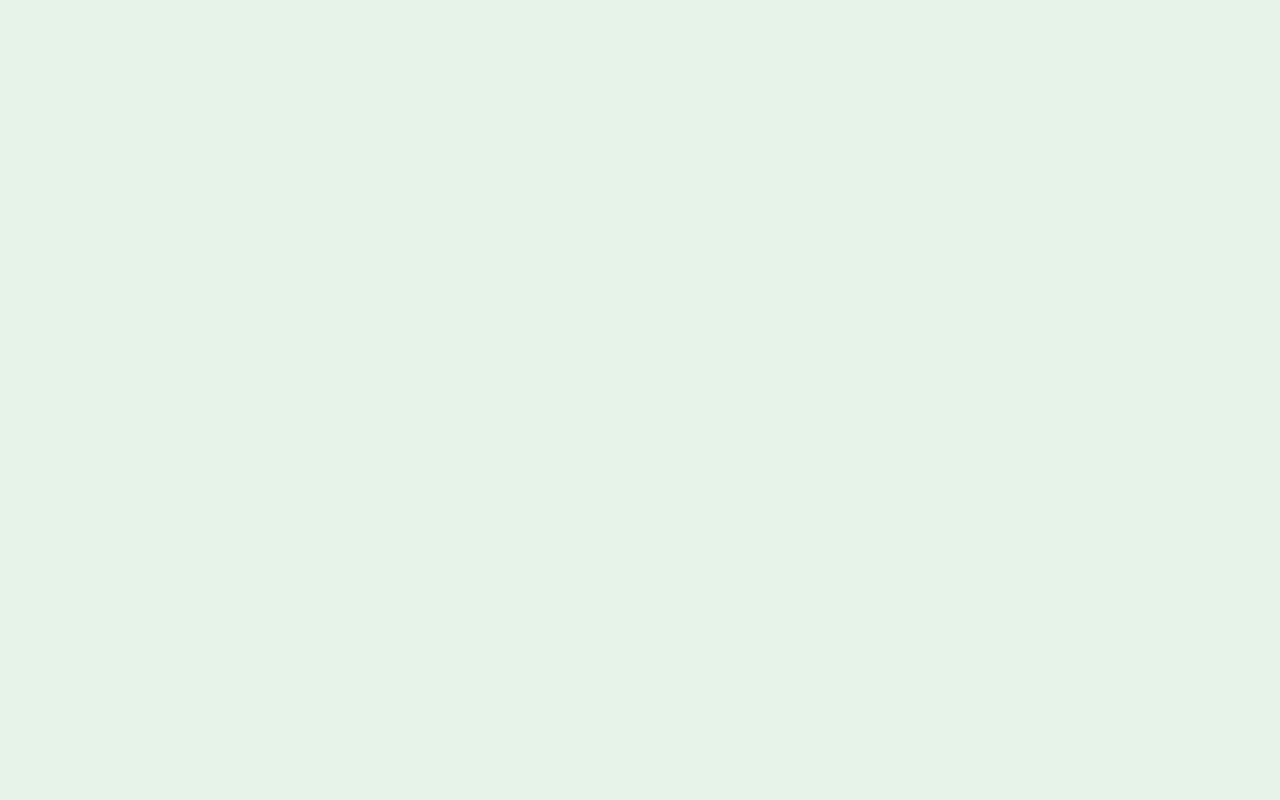
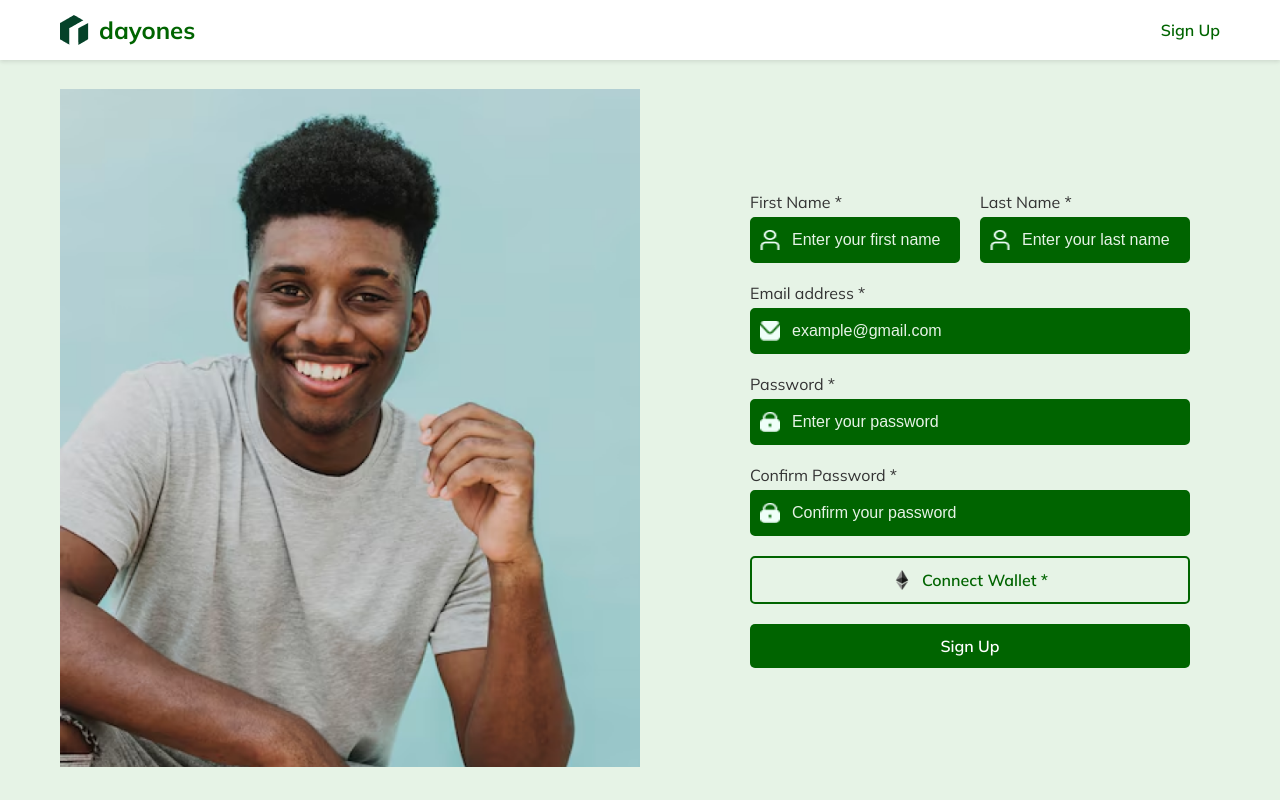
Before and after one commit to victor-onoja/dayones, a React (Create React App) app in the folder frontend/dayones/: page /signup in a window 1280 px wide. Before the commit this address had no page. Built offline with nearby package versions, Linux system fonts and the light colour scheme.

Commit message:
signup ui done

```diff
--- a/frontend/dayones/src/App.js
+++ b/frontend/dayones/src/App.js
@@ -4,6 +4,7 @@ import { BrowserRouter as Router, Route, Routes } from "react-router-dom";
 
 import LandingPage from "./components/LandingPage";
 import LoginPage from "./components/LoginPage";
+import SignupPage from "./components/SignupPage";
 
 function App() {
   return (
@@ -12,6 +13,7 @@ function App() {
         <Routes>
           <Route path="/" element={<LandingPage />} />
           <Route path="/login" element={<LoginPage />} />
+          <Route path="/signup" element={<SignupPage />} />
         </Routes>
       </div>
     </Router>
--- a/frontend/dayones/src/components/Navbar.css
+++ b/frontend/dayones/src/components/Navbar.css
@@ -54,10 +54,10 @@
   color: #e6f3e6; /* Light green */
 }
 
-.btn-signup {
+.signup-btn {
+  color: #006400;
+  border: 2px solid #006400;
   background-color: transparent;
-  color: #006400; /* Dark green */
-  border: 2px solid #006400;
 }
 
 @media (max-width: 768px) {
--- a/frontend/dayones/src/components/Navbar.js
+++ b/frontend/dayones/src/components/Navbar.js
@@ -26,7 +26,7 @@ const Navbar = () => {
         </ul>
         <div className="auth-buttons">
           <button className="btn-login">Login</button>
-          <button className="btn-signup">Signup</button>
+          <button className="signup-btn">Signup</button>
         </div>
       </div>
     </nav>
--- /dev/null
+++ b/frontend/dayones/src/components/SignupPage.css
@@ -0,0 +1,166 @@
+.signup-page {
+  min-height: 100vh;
+  display: flex;
+  flex-direction: column;
+}
+
+.signup-navbar {
+  background-color: #fff;
+  padding: 15px 0;
+  box-shadow: 0 2px 4px rgba(0, 0, 0, 0.1);
+}
+
+.signup-navbar .container {
+  display: flex;
+  justify-content: space-between;
+  align-items: center;
+}
+
+.logo {
+  display: flex;
+  align-items: center;
+}
+
+.logo img {
+  height: 30px;
+  margin-right: 10px;
+}
+
+.logo-text {
+  font-size: 24px;
+  font-weight: 700;
+  color: #006400; /* Dark green */
+}
+
+.signup-text {
+  color: #006400; /* Dark green */
+  font-weight: 600;
+}
+
+.signup-main {
+  flex-grow: 1;
+  display: flex;
+  align-items: center;
+}
+
+.signup-content {
+  display: flex;
+  justify-content: space-between;
+  align-items: center;
+}
+
+.signup-image {
+  flex: 1;
+  max-width: 50%;
+}
+
+.signup-image img {
+  max-width: 100%;
+  height: auto;
+}
+
+.signup-form {
+  flex: 1;
+  max-width: 500px;
+  padding: 30px;
+}
+
+.signup-form h2 {
+  color: #006400; /* Dark green */
+  margin-bottom: 20px;
+}
+
+.form-row {
+  display: flex;
+  gap: 20px;
+}
+
+.form-group {
+  margin-bottom: 20px;
+  flex: 1;
+}
+
+.form-group label {
+  display: block;
+  margin-bottom: 5px;
+  color: #333;
+}
+
+.input-wrapper {
+  position: relative;
+}
+
+.input-icon {
+  position: absolute;
+  left: 10px;
+  top: 50%;
+  transform: translateY(-50%);
+  width: 20px;
+  height: 20px;
+}
+
+.form-group input {
+  width: 100%;
+  padding: 12px 12px 12px 40px;
+  border: 2px solid #006400; /* Dark green */
+  border-radius: 5px;
+  font-size: 16px;
+  color: #e6f3e6; /* Light green */
+  background-color: #006400; /* Dark green */
+}
+
+.form-group input::placeholder {
+  color: #e6f3e6; /* Light green */
+}
+
+.btn-connect-wallet {
+  width: 100%;
+  display: flex;
+  align-items: center;
+  justify-content: center;
+  background-color: #e6f3e6; /* Light green */
+  color: #006400; /* Dark green */
+  padding: 12px;
+  border-radius: 5px;
+  font-weight: 600;
+  margin-bottom: 20px;
+  border: 2px solid #006400;
+}
+
+.btn-connect-wallet img {
+  margin-right: 10px;
+  width: 20px;
+  height: 20px;
+}
+
+.btn-signup {
+  width: 100%;
+  background-color: #006400; /* Dark green */
+  color: #fff;
+  border: none;
+  padding: 12px;
+  border-radius: 5px;
+  font-weight: 600;
+  font-size: 16px;
+  cursor: pointer;
+}
+
+@media (max-width: 768px) {
+  .signup-content {
+    flex-direction: column;
+  }
+
+  .signup-image,
+  .signup-form {
+    max-width: 100%;
+  }
+
+  .signup-image {
+    margin-bottom: 30px;
+  }
+
+  .form-row {
+    flex-direction: column;
+    gap: 0;
+  }
+}
--- /dev/null
+++ b/frontend/dayones/src/components/SignupPage.js
@@ -0,0 +1,125 @@
+import React from "react";
+import "./SignupPage.css";
+import ethereumicon from "./ethereum-icon.png";
+import logo from "./logo.png";
+import boy from "./boy.png";
+import mailicon from "./mail-icon.png";
+import lockicon from "./lock-icon.png";
+import personicon from "./person-icon.png";
+
+const SignupPage = () => {
+  return (
+    <div className="signup-page">
+      <nav className="signup-navbar">
+        <div className="container">
+          <div className="logo">
+            <img src={logo} alt="Dayones Logo" />
+            <span className="logo-text">dayones</span>
+          </div>
+          <span className="signup-text">Sign Up</span>
+        </div>
+      </nav>
+
+      <main className="signup-main">
+        <div className="container signup-content">
+          <div className="signup-image">
+            <img src={boy} alt="Signup" />
+          </div>
+          <div className="signup-form">
+            <form>
+              <div className="form-row">
+                <div className="form-group">
+                  <label htmlFor="firstName">First Name *</label>
+
+                  <div className="input-wrapper">
+                    <img
+                      src={personicon}
+                      alt="Password"
+                      className="input-icon"
+                    />
+                    <input
+                      type="text"
+                      id="firstName"
+                      placeholder="Enter your first name"
+                      required
+                    />
+                  </div>
+                </div>
+                <div className="form-group">
+                  <label htmlFor="lastName">Last Name *</label>
+                  <div className="input-wrapper">
+                    <img
+                      src={personicon}
+                      alt="Password"
+                      className="input-icon"
+                    />
+                    <input
+                      type="text"
+                      id="lastName"
+                      placeholder="Enter your last name"
+                      required
+                    />
+                  </div>
+                </div>
+              </div>
+
+              <div className="form-group">
+                <label htmlFor="email">Email address *</label>
+                <div className="input-wrapper">
+                  <img src={mailicon} alt="Email" className="input-icon" />
+                  <input
+                    type="email"
+                    id="email"
+                    placeholder="example@gmail.com"
+                    required
+                  />
+                </div>
+              </div>
+
+              <div className="form-group">
+                <label htmlFor="password">Password *</label>
+                <div className="input-wrapper">
+                  <img src={lockicon} alt="Password" className="input-icon" />
+                  <input
+                    type="password"
+                    id="password"
+                    placeholder="Enter your password"
+                    required
+                  />
+                </div>
+              </div>
+
+              <div className="form-group">
+                <label htmlFor="confirmPassword">Confirm Password *</label>
+                <div className="input-wrapper">
+                  <img
+                    src={lockicon}
+                    alt="Confirm Password"
+                    className="input-icon"
+                  />
+                  <input
+                    type="password"
+                    id="confirmPassword"
+                    placeholder="Confirm your password"
+                    required
+                  />
+                </div>
+              </div>
+
+              <button type="button" className="btn-connect-wallet">
+                <img src={ethereumicon} alt="Wallet" />
+                Connect Wallet *
+              </button>
+
+              <button type="submit" className="btn-signup">
+                Sign Up
+              </button>
+            </form>
+          </div>
+        </div>
+      </main>
+    </div>
+  );
+};
+
+export default SignupPage;
```
Also changed, not shown: frontend/dayones/src/components/person-icon.png (added).
